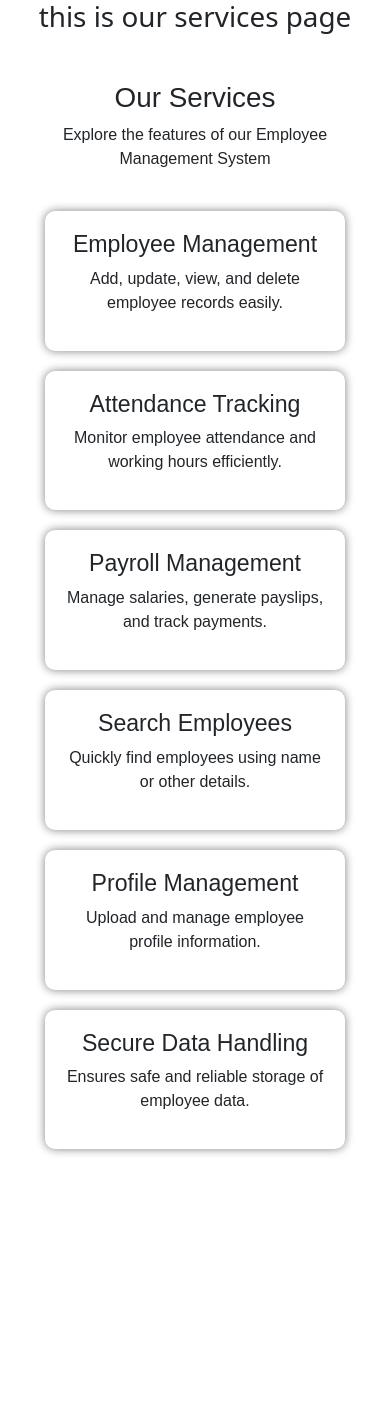
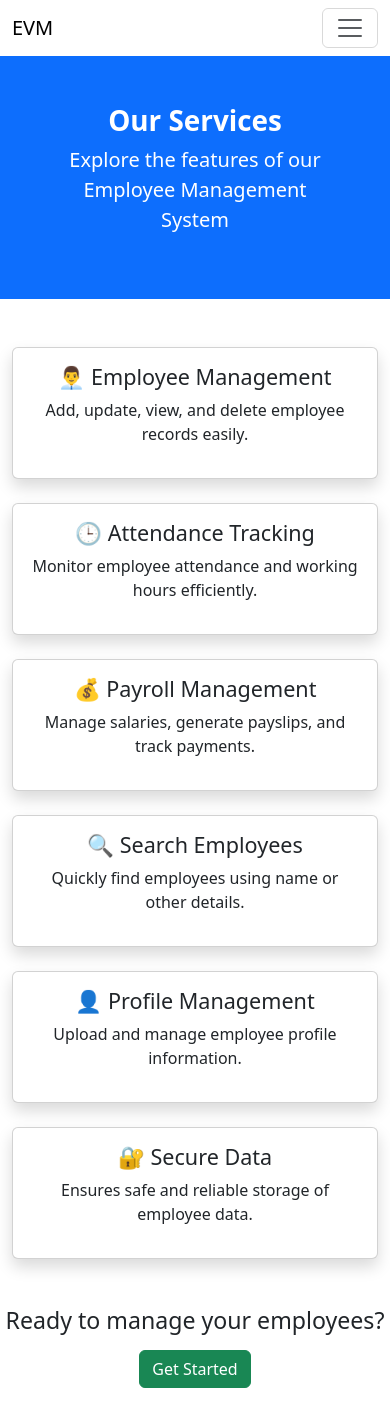
Before and after one commit to ManasiLangore/Employee_Management_System, a React (Create React App) app in the folder frontend/: page /service in a window 390 px wide. Shown: the top 1426 px of the page. Before the commit the page ends 1189 px from the top, so only its background shows below. Built offline with nearby package versions, Linux system fonts and the light colour scheme.

Commit message:
creates home,service,aboutus,contactus pages

```diff
--- a/frontend/src/AboutUS.jsx
+++ b/frontend/src/AboutUS.jsx
@@ -1,21 +1,24 @@
 import React from 'react'
+import HomeNavbar from './HomeNavbar'
 
 export default function AboutUS() {
   return (
     <div>
-        <h1>This is about us page</h1>
-        <div style={{fontFamily:"Arial", padding:"40px"}}>
 
-      {/* Heading Section */}
-      <div style={{textAlign:"center", marginBottom:"40px"}}>
-        <h1>About Us</h1>
-        <p>Know more about our Employee Management System</p>
+      <HomeNavbar></HomeNavbar>
+
+      {/* HEADER */}
+      <div className="bg-primary text-white text-center p-5">
+        <h1 className="fw-bold">About Us</h1>
+        <p className="lead">Know more about our Employee Management System</p>
       </div>
 
-      {/* About Content */}
-      <div style={{maxWidth:"800px", margin:"auto", lineHeight:"1.8"}}>
+      {/* ABOUT CONTENT */}
+      <div className="container mt-5">
+        <div className="row justify-content-center">
+          <div className="col-md-8 text-center">
 
-        <p>
+            <p className="fs-5">
               The Employee Management System (EMS) is a web-based application
               designed to simplify the management of employee data within an organization.
             </p>
@@ -31,41 +34,66 @@ export default function AboutUS() {
             </p>
 
           </div>
+        </div>
+      </div>
 
-      {/* Mission & Vision */}
-      <div style={{
-        display:"flex",
-        justifyContent:"space-around",
-        marginTop:"50px"
-      }}>
+      {/* MISSION & VISION */}
+      <div className="container mt-5">
+        <div className="row g-4">
 
-        <div style={{
-          width:"40%",
-          padding:"20px",
-          boxShadow:"0 0 10px gray"
-        }}>
-          <h2>Our Mission</h2>
+          {/* Mission */}
+          <div className="col-md-6">
+            <div className="card shadow h-100 p-4 text-center">
+              <h3>🎯 Our Mission</h3>
               <p>
                 To provide a simple and efficient system for managing employee data
                 and improving organizational productivity.
               </p>
             </div>
+          </div>
 
-        <div style={{
-          width:"40%",
-          padding:"20px",
-          boxShadow:"0 0 10px gray"
-        }}>
-          <h2>Our Vision</h2>
+          {/* Vision */}
+          <div className="col-md-6">
+            <div className="card shadow h-100 p-4 text-center">
+              <h3>🚀 Our Vision</h3>
               <p>
                 To build smart and scalable solutions that make business management easier
                 using modern technology.
               </p>
             </div>
-
           </div>
 
         </div>
       </div>
+
+      {/* EXTRA SECTION (optional but looks awesome) */}
+      <div className="container mt-5 text-center">
+        <h3>Why Choose Us?</h3>
+        <div className="row mt-4">
+
+          <div className="col-md-4">
+            <h5>⚡ Fast</h5>
+            <p>Quick and efficient employee management.</p>
+          </div>
+
+          <div className="col-md-4">
+            <h5>🔐 Secure</h5>
+            <p>Your data is safe with proper authentication.</p>
+          </div>
+
+          <div className="col-md-4">
+            <h5>📱 Easy to Use</h5>
+            <p>Simple and user-friendly interface.</p>
+          </div>
+
+        </div>
+      </div>
+
+      {/* FOOTER */}
+      <div className="bg-primary text-white text-center p-3 mt-5">
+        <p>© 2026 Employee Management System</p>
+      </div>
+
+    </div>
   )
 }
--- a/frontend/src/App.js
+++ b/frontend/src/App.js
@@ -53,13 +53,13 @@ function App() {
             element={<Services></Services>}
           ></Route>
 
-          <Route path='/admindhashboard'
+          <Route path='/admindashboard'
             element={<AdminDashboard></AdminDashboard>}>
           </Route>
 
-          {/* <Route path='/showemp'
+          <Route path='/showemp'
             element={<ShowEmployee></ShowEmployee>}
-          ></Route> */}
+          ></Route>
           <Route path='/employeedashboard'
             element={<EmployeeDashboard></EmployeeDashboard>}
           ></Route>
--- a/frontend/src/EmployeeDashboard.jsx
+++ b/frontend/src/EmployeeDashboard.jsx
@@ -5,7 +5,7 @@ export default function EmployeeDashboard() {
   return (
     <div>
         <EmpNavbar></EmpNavbar>
-        <h1 className='heading'>Welcome to EMployee Dsdhboard</h1>
+        <h1 className='heading'>Welcome to Employee Dsdhboard</h1>
         <div className='bgimg'></div>
     </div>
   )
--- a/frontend/src/Home.jsx
+++ b/frontend/src/Home.jsx
@@ -1,48 +1,175 @@
 import React from 'react'
 import { Link } from 'react-router-dom'
+import AdminNav from './AdminNav'
+import HomeNavbar from './HomeNavbar'
 
 export default function Home() {
   return (
+    <div>
+      <HomeNavbar></HomeNavbar>
 
-    <div>
-      <div id="carouselExampleCaptions" class="carousel slide" data-bs-ride="carousel">
-  <div class="carousel-indicators">
-    <button type="button" data-bs-target="#carouselExampleCaptions" data-bs-slide-to="0" class="active" aria-current="true" aria-label="Slide 1"></button>
-    <button type="button" data-bs-target="#carouselExampleCaptions" data-bs-slide-to="1" aria-label="Slide 2"></button>
-    <button type="button" data-bs-target="#carouselExampleCaptions" data-bs-slide-to="2" aria-label="Slide 3"></button>
+      {/* HERO SECTION */}
+      <div className="bg-primary text-white text-center p-5">
+        <h1 className="display-4 fw-bold">Employee Management System</h1>
+        <p className="lead">Smart way to manage your employees</p>
+        <Link to="/login" className="btn btn-warning btn-lg mt-3">
+          Get Started
+        </Link>
       </div>
-  <div class="carousel-inner">
-    <div class="carousel-item active">
-      <img src="https://cdn.techjockey.com/blog/wp-content/uploads/2022/12/15122450/14-Best-Employee-Management-System-for-Small-Business-in-India-_feature.jpg" class="d-block w-100" alt="..."></img>
-      <div class="carousel-caption d-none d-md-block">
-        <h5>First slide label</h5>
-        <p>Some representative placeholder content for the first slide.</p>
+
+      {/* CAROUSEL */}
+      <div id="carouselExampleCaptions" className="carousel slide mt-4 container" data-bs-ride="carousel">
+
+        <div className="carousel-inner rounded shadow">
+
+          <div className="carousel-item active">
+            <img
+              src="https://cdn.techjockey.com/blog/wp-content/uploads/2022/12/15122450/14-Best-Employee-Management-System-for-Small-Business-in-India-_feature.jpg"
+              className="d-block w-100"
+              style={{ height: "400px", objectFit: "cover" }}
+              alt="slide1"
+            />
+            <div className="carousel-caption bg-dark bg-opacity-50 rounded p-2">
+              <h5>Manage Employees</h5>
+              <p>All employee data in one place</p>
             </div>
           </div>
-    <div class="carousel-item">
-      <img src="https://leapmax.ai/wp-content/uploads/2024/10/employee-management-system.webp" class="d-block w-100" alt="..."></img>
-      <div class="carousel-caption d-none d-md-block">
-        <h5>Second slide label</h5>
-        <p>Some representative placeholder content for the second slide.</p>
+
+          <div className="carousel-item">
+            <img
+              src="https://leapmax.ai/wp-content/uploads/2024/10/employee-management-system.webp"
+              className="d-block w-100"
+              style={{ height: "400px", objectFit: "cover" }}
+              alt="slide2"
+            />
+            <div className="carousel-caption bg-dark bg-opacity-50 rounded p-2">
+              <h5>Track Performance</h5>
+              <p>Monitor progress easily</p>
             </div>
           </div>
-    <div class="carousel-item">
-      <img src="https://techrseries.com/wp-content/uploads/2022/11/Key-Characteristics-of-an-Effective-Employee-Management-System-750x430.jpg" class="d-block w-100" alt="..."></img>
-      <div class="carousel-caption d-none d-md-block">
-        <h5>Third slide label</h5>
-        <p>Some representative placeholder content for the third slide.</p>
+
+          <div className="carousel-item">
+            <img
+              src="https://techrseries.com/wp-content/uploads/2022/11/Key-Characteristics-of-an-Effective-Employee-Management-System-750x430.jpg"
+              className="d-block w-100"
+              style={{ height: "400px", objectFit: "cover" }}
+              alt="slide3"
+            />
+            <div className="carousel-caption bg-dark bg-opacity-50 rounded p-2">
+              <h5>Secure System</h5>
+              <p>Safe and reliable data</p>
             </div>
           </div>
+
         </div>
-  <button class="carousel-control-prev" type="button" data-bs-target="#carouselExampleCaptions" data-bs-slide="prev">
-    <span class="carousel-control-prev-icon" aria-hidden="true"></span>
-    <span class="visually-hidden">Previous</span>
+
+        {/* Controls */}
+        <button className="carousel-control-prev" type="button" data-bs-target="#carouselExampleCaptions" data-bs-slide="prev">
+          <span className="carousel-control-prev-icon"></span>
         </button>
-  <button class="carousel-control-next"  type="button" data-bs-target="#carouselExampleCaptions" data-bs-slide="next">
-    <span class="carousel-control-next-icon"  aria-hidden="true"></span>
-    <span class="visually-hidden" style={{color:"black"}}>Next</span>
+
+        <button className="carousel-control-next" type="button" data-bs-target="#carouselExampleCaptions" data-bs-slide="next">
+          <span className="carousel-control-next-icon"></span>
         </button>
+
       </div>
+
+      {/* FEATURES SECTION */}
+      <div className="container mt-5">
+        <h2 className="text-center mb-4">Features</h2>
+
+        <div className="row text-center">
+
+          <div className="col-md-4">
+            <div className="card shadow p-3">
+              <h4>👨‍💼 Employee Records</h4>
+              <p>Store and manage employee information easily.</p>
+            </div>
+          </div>
+
+          <div className="col-md-4">
+            <div className="card shadow p-3">
+              <h4>📊 Reports</h4>
+              <p>Generate reports and track performance.</p>
+            </div>
+          </div>
+
+          <div className="col-md-4">
+            <div className="card shadow p-3">
+              <h4>🔐 Security</h4>
+              <p>Secure authentication and data protection.</p>
+            </div>
+          </div>
+
+        </div>
+      </div>
+
+      {/* ABOUT US PREVIEW */}
+      <div className="container mt-5 text-center">
+        <h2>About Us</h2>
+        <p className="mt-3">
+          We provide a smart and efficient Employee Management System to help organizations
+          manage employee data, track performance, and improve productivity.
+        </p>
+
+        <Link to="/aboutus" className="btn btn-primary mt-2">
+          Read More
+        </Link>
+      </div>
+
+      {/* SERVICES PREVIEW */}
+      <div className="container mt-5">
+        <h2 className="text-center mb-4">Our Services</h2>
+
+        <div className="row text-center">
+
+          <div className="col-md-4">
+            <div className="card shadow p-3">
+              <h5>Employee Tracking</h5>
+              <p>Monitor employee details and activities.</p>
+            </div>
+          </div>
+
+          <div className="col-md-4">
+            <div className="card shadow p-3">
+              <h5>Attendance System</h5>
+              <p>Track attendance efficiently.</p>
+            </div>
+          </div>
+
+          <div className="col-md-4">
+            <div className="card shadow p-3">
+              <h5>Payroll</h5>
+              <p>Manage salaries and payments.</p>
+            </div>
+          </div>
+
+        </div>
+
+        <div className="text-center mt-3">
+          <Link to="/service" className="btn btn-success">
+            Explore Services
+          </Link>
+        </div>
+      </div>
+
+      {/* CONTACT PREVIEW */}
+      <div className="container mt-5 text-center">
+        <h2>Contact Us</h2>
+        <p className="mt-3">
+          Have questions or need support? Get in touch with us anytime.
+        </p>
+
+        <Link to="/contactus" className="btn btn-danger mt-2">
+          Contact Now
+        </Link>
+      </div>
+
+      {/* FOOTER */}
+      <div className="bg-primary text-white text-center p-3 mt-5">
+        <p>© 2026 Employee Management System</p>
+      </div>
+
     </div>
   )
 }
--- /dev/null
+++ b/frontend/src/HomeNavbar.jsx
@@ -0,0 +1,37 @@
+import React from 'react'
+import { Link } from 'react-router-dom'
+
+export default function HomeNavbar() {
+  return (
+    <div>
+        <nav class="navbar navbar-expand-lg navbar-success bg-succes">
+            <div class="container-fluid">
+                <a class="navbar-brand" href="#">EVM</a>
+                <button class="navbar-toggler" type="button" data-bs-toggle="collapse" data-bs-target="#navbarSupportedContent" aria-controls="navbarSupportedContent" aria-expanded="false" aria-label="Toggle navigation">
+                <span class="navbar-toggler-icon"></span>
+                </button>
+                <div class="collapse navbar-collapse" id="navbarSupportedContent">
+                <ul class="navbar-nav me-auto mb-2 mb-lg-0">
+                    <li class="nav-item">
+                        <Link to="/home" className='nav-link active'>Home</Link>
+                    </li>
+                    <li class="nav-item">
+                        <Link to="/aboutus" className='nav-link active'>About Us</Link>
+                    </li>
+                    <li class="nav-item">
+                        <Link to="/contactus" className='nav-link active'>Contact Us</Link>
+                    </li>
+                    <li class="nav-item">
+                        <Link to="/service" className='nav-link active'>Services</Link>
+                    </li>
+                </ul>
+                <form class="d-flex">
+                    <input class="form-control me-2" type="search" placeholder="Search" aria-label="Search"></input>
+                    <button class="btn btn-outline-success" type="submit">Search</button>
+                </form>
+                </div>
+            </div>
+        </nav>
+    </div>
+  )
+}
--- a/frontend/src/Services.jsx
+++ b/frontend/src/Services.jsx
@@ -1,106 +1,78 @@
 import React from 'react'
+import HomeNavbar from './HomeNavbar'
 
 export default function Services() {
   return (
     <div>
-        <h1>this is our services page</h1>
-         <div style={{fontFamily:"Arial", padding:"40px"}}>
+      <HomeNavbar></HomeNavbar>
 
-      {/* Heading */}
-      <div style={{textAlign:"center", marginBottom:"40px"}}>
-        <h1>Our Services</h1>
-        <p>Explore the features of our Employee Management System</p>
+      {/* HEADER */}
+      <div className="bg-primary text-white text-center p-5">
+        <h1 className="fw-bold">Our Services</h1>
+        <p className="lead">Explore the features of our Employee Management System</p>
       </div>
 
-      {/* Services Cards */}
-      <div style={{
-        display:"flex",
-        flexWrap:"wrap",
-        justifyContent:"space-around",
-        gap:"20px"
-      }}>
+      {/* SERVICES SECTION */}
+      <div className="container mt-5">
+        <div className="row g-4">
 
           {/* Card 1 */}
-        <div style={{
-          width:"300px",
-          padding:"20px",
-          boxShadow:"0 0 10px gray",
-          borderRadius:"10px"
-        }}>
-          <h3>Employee Management</h3>
-          <p>
-            Add, update, view, and delete employee records easily.
-          </p>
+          <div className="col-md-4">
+            <div className="card shadow h-100 text-center p-3">
+              <h4>👨‍💼 Employee Management</h4>
+              <p>Add, update, view, and delete employee records easily.</p>
+            </div>
           </div>
 
           {/* Card 2 */}
-        <div style={{
-          width:"300px",
-          padding:"20px",
-          boxShadow:"0 0 10px gray",
-          borderRadius:"10px"
-        }}>
-          <h3>Attendance Tracking</h3>
-          <p>
-            Monitor employee attendance and working hours efficiently.
-          </p>
+          <div className="col-md-4">
+            <div className="card shadow h-100 text-center p-3">
+              <h4>🕒 Attendance Tracking</h4>
+              <p>Monitor employee attendance and working hours efficiently.</p>
+            </div>
           </div>
 
           {/* Card 3 */}
-        <div style={{
-          width:"300px",
-          padding:"20px",
-          boxShadow:"0 0 10px gray",
-          borderRadius:"10px"
-        }}>
-          <h3>Payroll Management</h3>
-          <p>
-            Manage salaries, generate payslips, and track payments.
-          </p>
+          <div className="col-md-4">
+            <div className="card shadow h-100 text-center p-3">
+              <h4>💰 Payroll Management</h4>
+              <p>Manage salaries, generate payslips, and track payments.</p>
+            </div>
           </div>
 
           {/* Card 4 */}
-        <div style={{
-          width:"300px",
-          padding:"20px",
-          boxShadow:"0 0 10px gray",
-          borderRadius:"10px"
-        }}>
-          <h3>Search Employees</h3>
-          <p>
-            Quickly find employees using name or other details.
-          </p>
+          <div className="col-md-4">
+            <div className="card shadow h-100 text-center p-3">
+              <h4>🔍 Search Employees</h4>
+              <p>Quickly find employees using name or other details.</p>
+            </div>
           </div>
 
           {/* Card 5 */}
-        <div style={{
-          width:"300px",
-          padding:"20px",
-          boxShadow:"0 0 10px gray",
-          borderRadius:"10px"
-        }}>
-          <h3>Profile Management</h3>
-          <p>
-            Upload and manage employee profile information.
-          </p>
+          <div className="col-md-4">
+            <div className="card shadow h-100 text-center p-3">
+              <h4>👤 Profile Management</h4>
+              <p>Upload and manage employee profile information.</p>
+            </div>
           </div>
 
           {/* Card 6 */}
-        <div style={{
-          width:"300px",
-          padding:"20px",
-          boxShadow:"0 0 10px gray",
-          borderRadius:"10px"
-        }}>
-          <h3>Secure Data Handling</h3>
-          <p>
-            Ensures safe and reliable storage of employee data.
-          </p>
+          <div className="col-md-4">
+            <div className="card shadow h-100 text-center p-3">
+              <h4>🔐 Secure Data</h4>
+              <p>Ensures safe and reliable storage of employee data.</p>
             </div>
-
           </div>
 
         </div>
       </div>
+
+      {/* EXTRA CTA SECTION */}
+      <div className="text-center mt-5 mb-5">
+        <h3>Ready to manage your employees?</h3>
+        <button className="btn btn-success mt-2">Get Started</button>
+      </div>
+
+    </div>
   )
 }
--- a/frontend/src/ShowEmployee.jsx
+++ b/frontend/src/ShowEmployee.jsx
@@ -1,77 +1,59 @@
-// import React, { useEffect, useState } from 'react'
-// import axios from 'axios'
+import React, { useEffect, useState } from 'react'
+import axios from 'axios'
 
-// export default function ShowEmployee() {
-//     const [employees, setEmployees] = useState([])
+export default function ShowEmployee() {
+    const [employees, setEmployees] = useState([])
 
-//   useEffect(()=>{
-//     axios.get("http://localhost:8080/findallemp")
-//       .then((response)=>{
-//         setEmployees(response.data);
-//       })
-//       .catch(()=>{
-//         alert("Error in fetching data")
-//       })
-//   },[])
+  useEffect(()=>{
+    axios.get("http://localhost:8080/findallemp")
+      .then((response)=>{
+        setEmployees(response.data);
+      })
+      .catch(()=>{
+        alert("Error in fetching data")
+      })
+  },[])
 
-//   //delete
-//   const deleteEmployee = (id)=>{
-//     axios.delete(`http://localhost:8080/deleteemp/${id}`)
-//     .then(()=>{
-//         alert("Employee Deleted Successfully")
 
-//         setEmployees(
-//             employees.filter((emp)=>emp.id !==id)
-//         )
-//     })
-//     .catch(()=>{
-//         alert("Error deleting employee")
-//     })
-//   }
-//   return (
-//     <div className="container-fluid">
+  return (
+    <div className="container-fluid">
 
-//       <div className="row">
+      <div className="row">
 
-//       {employees.map((emp)=>(
+      {employees.map((emp)=>(
 
-//         <div className="col-md-4 mb-2" key={emp.id}>
+        <div className="col-md-4 mb-2" key={emp.id}>
 
-//           <div className="card" style={{width:"18rem"}}>
+          <div className="card" style={{width:"18rem"}}>
 
-//             <img src={emp.profile} className="card-img-top" alt="profile"/>
+            <img src={emp.profile} className="card-img-top" alt="profile"/>
 
-//             <div className="card-body">
+            <div className="card-body">
 
-//               <h5 className="card-title">
-//                 {emp.firstname} {emp.middlename} {emp.lastname}
-//               </h5>
+              <h5 className="card-title">
+                {emp.firstname} {emp.middlename} {emp.lastname}
+              </h5>
 
-//               <div>
-//                 <p>Contact No: <strong>{emp.contactno}</strong></p>
-//                 <p>Email: <strong>{emp.email}</strong></p>
-//                 <p>Department: <strong>{emp.department}</strong></p>
-//                 <p>Designation: <strong>{emp.designation}</strong></p>
-//                 <p>Work Location: <strong>{emp.worklocation}</strong></p>
-//               </div>
+              <div>
+                <p>Contact No: <strong>{emp.contactno}</strong></p>
+                <p>Email: <strong>{emp.email}</strong></p>
+                <p>Department: <strong>{emp.department}</strong></p>
+                <p>Designation: <strong>{emp.designation}</strong></p>
+                <p>Work Location: <strong>{emp.worklocation}</strong></p>
+              </div>
 
-//               <div className="d-flex gap-2">
-//                 <button className="btn btn-warning"
-//                 onClick={()=> deleteEmployee(emp.id)}
-//                 >Delete</button>
-//                 <button className="btn btn-danger">Update</button>
-//               </div>
 
-//             </div>
 
-//           </div>
+            </div>
 
-//         </div>
+          </div>
 
-//       ))}
+        </div>
 
-//       </div>
+      ))}
 
-//     </div>
-//   )
-// }
+      </div>
+
+    </div>
+  )
+}
```
Also changed, not shown: frontend/src/ContactUS.jsx (+58 -37 lines), frontend/src/EmpNavbar.jsx (+1 -10 lines). Lines whose indentation alone changed are shown as unchanged.
